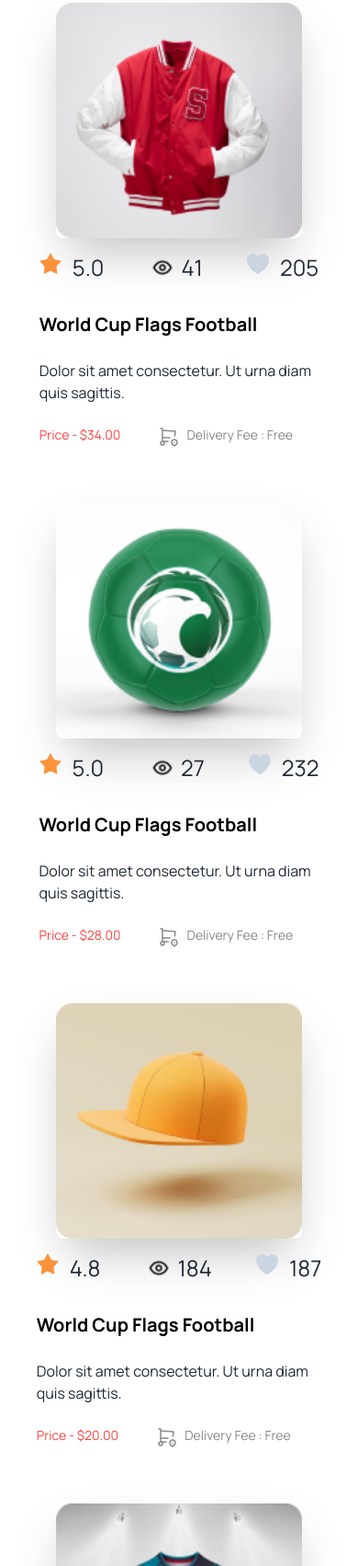
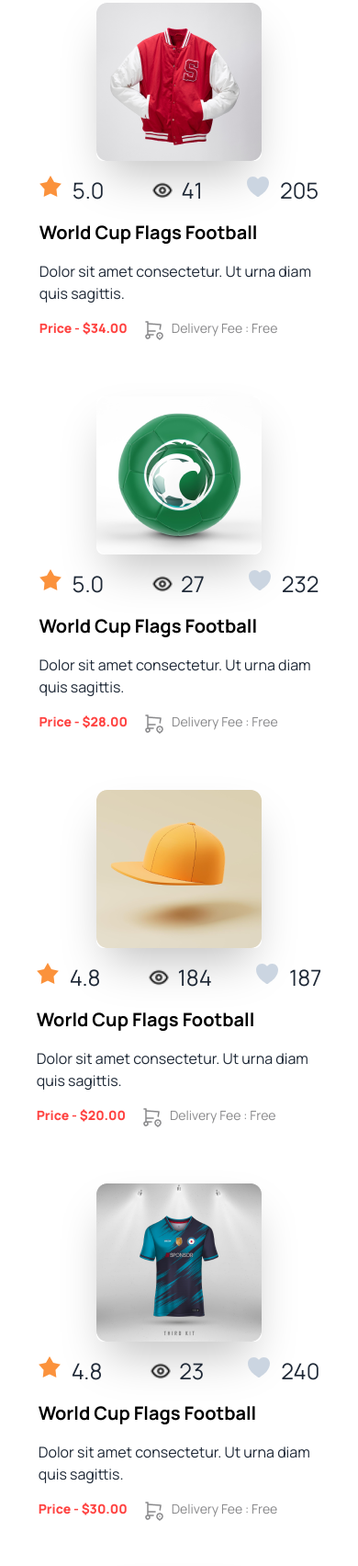
Before and after one commit to mohammadariful20/B9A3-Hockey-s, a plain HTML site: page index.html in a window 390 px wide. Shown: the part 4196-5899 px from the top of the page at 92% size. Drawn offline with nearby package versions, Linux system fonts and the light colour scheme.

Commit message:
final check okay

```diff
--- a/index.html
+++ b/index.html
@@ -20,7 +20,7 @@
 <link href="https://fonts.googleapis.com/css2?family=Manrope:wght@400;500;600;700;800&display=swap" rel="stylesheet">
 <link rel="stylesheet" href="style.css">
 	</head>
-	<body class="bg-white">
+	<body class="bg-white lg:px-10">
 		<header>
 			<nav>
 				<!-- nav bar section  -->
@@ -93,7 +93,7 @@
 								class="menu menu-horizontal px-1"
 							>
 								<li>
-									<a
+									<a class="text-[#FF4240]"
 										>Home</a
 									>
 								</li>
@@ -349,7 +349,7 @@
 			<!-- product item 1 -->
 			<div class="hero">
 				<div class="hero-content flex-col lg:flex-row">
-				  <img src="Images/5.png" class="max-w-sm h-64 rounded-lg shadow-2xl" />
+				  <img src="Images/5.png" class="rounded-lg shadow-2xl" />
 				  <div>
 					<div class="flex">
 						<div class="rating">
@@ -365,11 +365,11 @@
 						</div>
 						<h2 class="text-2xl ml-3">205</h2>
 					</div>
-				    <h1 class="text-xl lg:text-2xl text-black font-bold mt-8">World Cup Flags Football</h1>
-				    <p class="py-6">Dolor sit amet consectetur. Ut urna diam <br> quis sagittis.</p>
+				    <h1 class="text-xl lg:text-2xl text-black font-bold mt-4">World Cup Flags Football</h1>
+				    <p class="py-4">Dolor sit amet consectetur. Ut urna diam <br> quis sagittis.</p>
 				    <div class="flex">
-					<h2 class="text-sm lg:text-2xl text-[#FF4240] mr-10">Price - $34.00</h2>
-					<button class="text-[#13131880] flex gap-2"><img class="" src="icons/Frame.png" alt=""><span class=" text-sm lg:text-2xl"> Delivery Fee : Free</span></button>
+					<h2 class="text-sm lg:text-lg font-extrabold text-[#FF4240] mr-4">Price - $34.00</h2>
+					<button class="text-[#13131880] flex gap-2"><img class="" src="icons/Frame.png" alt=""><span class=" text-sm lg:text-lg"> Delivery Fee : Free</span></button>
 				    </div>
 				  </div>
 				</div>
@@ -378,7 +378,7 @@
 			<!-- product item 2 -->
 			<div class="hero">
 				<div class="hero-content flex-col lg:flex-row">
-				  <img src="Images/6.png" class="max-w-sm h-64 rounded-lg shadow-2xl" />
+				  <img src="Images/6.png" class=" rounded-lg shadow-2xl" />
 				  <div>
 					<div class="flex">
 						<div class="rating">
@@ -394,11 +394,11 @@
 						</div>
 						<h2 class="text-2xl ml-3">232</h2>
 					</div>
-				    <h1 class="text-xl lg:text-2xl text-black font-bold mt-8">World Cup Flags Football</h1>
-				    <p class="py-6">Dolor sit amet consectetur. Ut urna diam <br> quis sagittis.</p>
+				    <h1 class="text-xl lg:text-2xl text-black font-bold mt-4">World Cup Flags Football</h1>
+				    <p class="py-4">Dolor sit amet consectetur. Ut urna diam <br> quis sagittis.</p>
 				    <div class="flex">
-					<h2 class="text-sm lg:text-2xl text-[#FF4240] mr-10">Price - $28.00</h2>
-					<button class="text-[#13131880] flex gap-2"><img class="" src="icons/Frame.png" alt=""><span class="text-sm lg:text-2xl"> Delivery Fee : Free</span></button>
+					<h2 class="text-sm lg:text-lg font-extrabold text-[#FF4240] mr-4">Price - $28.00</h2>
+					<button class="text-[#13131880] flex gap-2"><img class="" src="icons/Frame.png" alt=""><span class="text-sm lg:text-lg"> Delivery Fee : Free</span></button>
 				    </div>
 				  </div>
 				</div>
@@ -406,7 +406,7 @@
 			<!-- product item 3 -->
 			<div class="hero">
 				<div class="hero-content flex-col lg:flex-row">
-				  <img src="Images/7.png" class="max-w-sm h-64 rounded-lg shadow-2xl" />
+				  <img src="Images/7.png" class=" rounded-lg shadow-2xl" />
 				  <div>
 					<div class="flex">
 						<div class="rating">
@@ -422,11 +422,11 @@
 						</div>
 						<h2 class="text-2xl ml-3">187</h2>
 					</div>
-				    <h1 class="text-xl lg:text-2xl text-black font-bold mt-8">World Cup Flags Football</h1>
-				    <p class="py-6">Dolor sit amet consectetur. Ut urna diam <br> quis sagittis.</p>
+				    <h1 class="text-xl lg:text-2xl text-black font-bold mt-4">World Cup Flags Football</h1>
+				    <p class="py-4">Dolor sit amet consectetur. Ut urna diam <br> quis sagittis.</p>
 				    <div class="flex">
-					<h2 class="text-sm lg:text-2xl text-[#FF4240] mr-10">Price - $20.00</h2>
-					<button class="text-[#13131880] flex gap-2"><img class="" src="icons/Frame.png" alt=""><span class=" text-sm lg:text-2xl"> Delivery Fee : Free</span></button>
+					<h2 class="text-sm lg:text-lg text-[#FF4240] mr-4 font-extrabold">Price - $20.00</h2>
+					<button class="text-[#13131880] flex gap-2"><img class="" src="icons/Frame.png" alt=""><span class=" text-sm lg:text-lg"> Delivery Fee : Free</span></button>
 				    </div>
 				  </div>
 				</div>
@@ -435,7 +435,7 @@
 			<!-- product item 4 -->
 			<div class="hero">
 				<div class="hero-content flex-col lg:flex-row">
-				  <img src="Images/8.png" class="max-w-sm h-64 rounded-lg shadow-2xl" />
+				  <img src="Images/8.png" class="rounded-lg shadow-2xl" />
 				  <div>
 					<div class="flex">
 						<div class="rating">
@@ -451,11 +451,11 @@
 						</div>
 						<h2 class="text-2xl ml-3">240</h2>
 					</div>
-				    <h1 class="text-xl lg:text-2xl text-black font-bold mt-8">World Cup Flags Football</h1>
-				    <p class="py-6">Dolor sit amet consectetur. Ut urna diam <br> quis sagittis.</p>
+				    <h1 class="text-xl lg:text-2xl text-black font-bold mt-4">World Cup Flags Football</h1>
+				    <p class="py-4">Dolor sit amet consectetur. Ut urna diam <br> quis sagittis.</p>
 				    <div class="flex">
-					<h2 class="text-sm lg:text-2xl text-[#FF4240] mr-10">Price - $30.00</h2>
-					<button class="text-[#13131880] flex gap-2"><img class="" src="icons/Frame.png" alt=""><span class="text-sm lg:text-2xl"> Delivery Fee : Free</span></button>
+					<h2 class="text-sm lg:text-lg font-extrabold text-[#FF4240] mr-4">Price - $30.00</h2>
+					<button class="text-[#13131880] flex gap-2"><img class="" src="icons/Frame.png" alt=""><span class="text-sm lg:text-lg"> Delivery Fee : Free</span></button>
 				    </div>
 				  </div>
 				</div>
@@ -463,7 +463,7 @@
 			<!-- product item 5 -->
 			<div class="hero">
 				<div class="hero-content flex-col lg:flex-row">
-				  <img src="Images/9.png" class="max-w-sm h-64 rounded-lg shadow-2xl" />
+				  <img src="Images/9.png" class="rounded-lg shadow-2xl" />
 				  <div>
 					<div class="flex">
 						<div class="rating">
@@ -479,11 +479,11 @@
 						</div>
 						<h2 class="text-2xl ml-3">257</h2>
 					</div>
-				    <h1 class="text-xl lg:text-2xl text-black font-bold mt-8">World Cup Flags Football</h1>
-				    <p class="py-6">Dolor sit amet consectetur. Ut urna diam <br> quis sagittis.</p>
+				    <h1 class="text-xl lg:text-2xl text-black font-bold mt-4">World Cup Flags Football</h1>
+				    <p class="py-4">Dolor sit amet consectetur. Ut urna diam <br> quis sagittis.</p>
 				    <div class="flex">
-					<h2 class="text-sm lg:text-2xl text-[#FF4240] mr-10">Price - $25.00</h2>
-					<button class="text-[#13131880] flex gap-2"><img class="" src="icons/Frame.png" alt=""><span class=" text-sm lg:text-2xl"> Delivery Fee : Free</span></button>
+					<h2 class="text-sm lg:text-lg font-extrabold text-[#FF4240] mr-4">Price - $25.00</h2>
+					<button class="text-[#13131880] flex gap-2"><img class="" src="icons/Frame.png" alt=""><span class=" text-sm lg:text-lg"> Delivery Fee : Free</span></button>
 				    </div>
 				  </div>
 				</div>
@@ -492,7 +492,7 @@
 			<!-- product item 6 -->
 			<div class="hero">
 				<div class="hero-content flex-col lg:flex-row">
-				  <img src="Images/10.png" class="max-w-sm h-64 rounded-lg shadow-2xl" />
+				  <img src="Images/10.png" class="rounded-lg shadow-2xl" />
 				  <div>
 					<div class="flex">
 						<div class="rating">
@@ -508,11 +508,11 @@
 						</div>
 						<h2 class="text-2xl ml-3">180</h2>
 					</div>
-				    <h1 class="text-xl lg:text-2xl text-black font-bold mt-8">World Cup Flags Football</h1>
-				    <p class="py-6">Dolor sit amet consectetur. Ut urna diam <br> quis sagittis.</p>
+				    <h1 class="text-xl lg:text-2xl text-black font-bold mt-4">World Cup Flags Football</h1>
+				    <p class="py-4">Dolor sit amet consectetur. Ut urna diam <br> quis sagittis.</p>
 				    <div class="flex">
-					<h2 class="text-sm lg:text-2xl text-[#FF4240] mr-10">Price - $28.00</h2>
-					<button class="text-[#13131880] flex gap-2"><img class="" src="icons/Frame.png" alt=""><span class="text-sm lg:text-2xl"> Delivery Fee : Free</span></button>
+					<h2 class="text-sm lg:text-lg font-extrabold text-[#FF4240] mr-4">Price - $28.00</h2>
+					<button class="text-[#13131880] flex gap-2"><img class="" src="icons/Frame.png" alt=""><span class="text-sm lg:text-lg"> Delivery Fee : Free</span></button>
 				    </div>
 				  </div>
 				</div>
```
